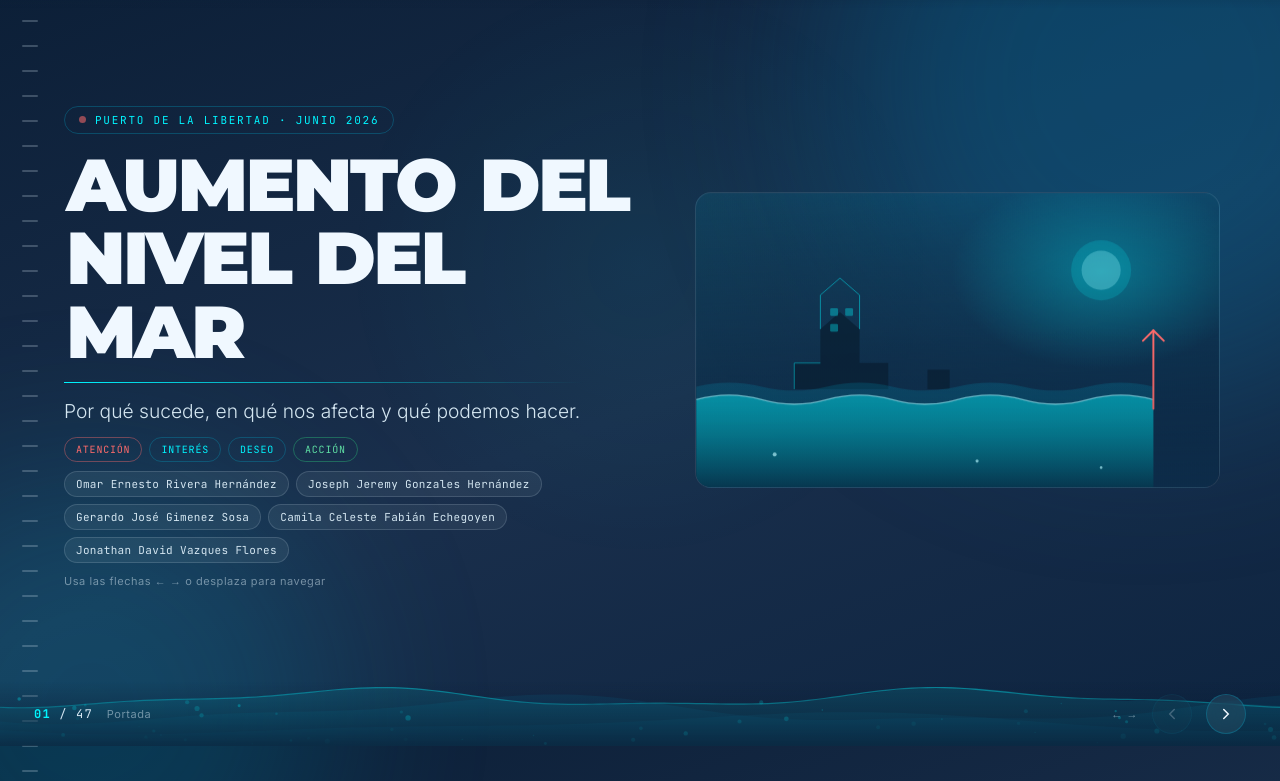
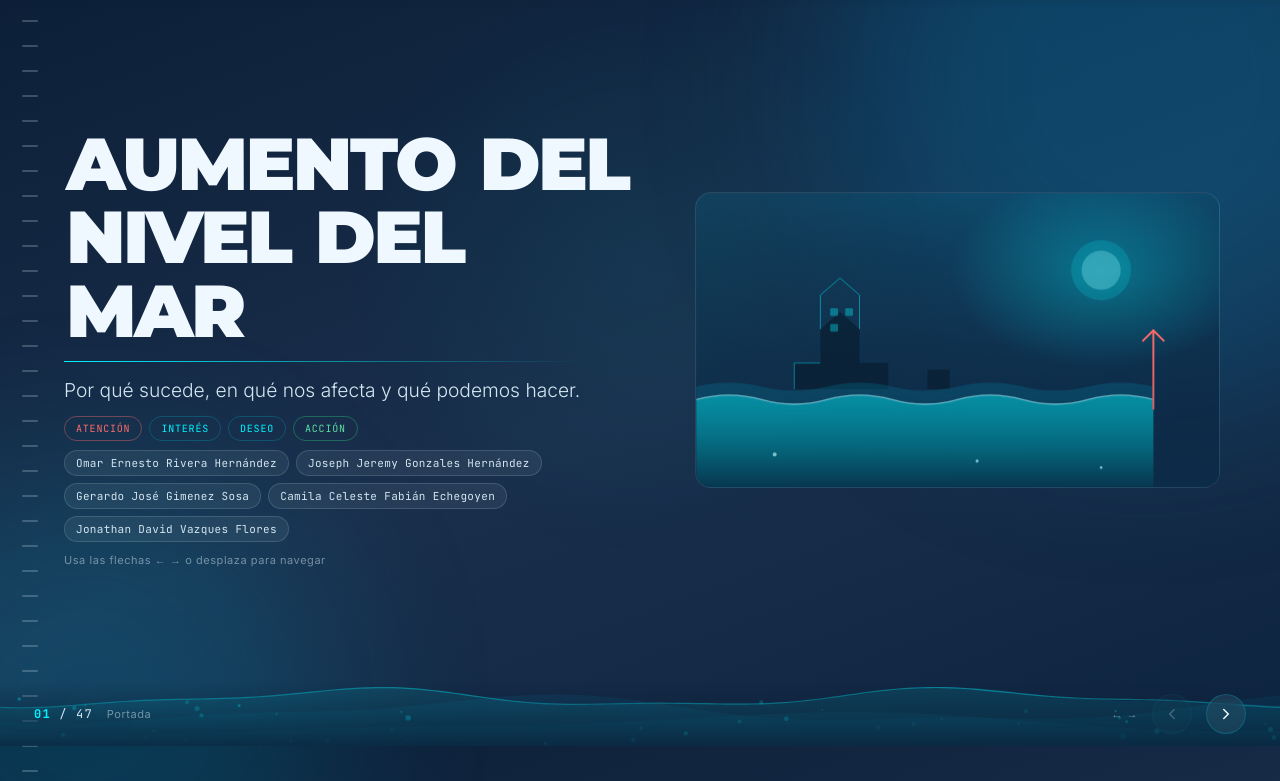
Before and after one commit to OERH-98/Simposio_Equipo_OERH, a plain HTML site: page index.html in a window 1280 px wide. Shown: the part 54-835 px from the top of the page. Drawn offline with nearby package versions, Linux system fonts and the light colour scheme; animation ran at ten frames a second.

Commit message:
Eliminacion de titulo innecesario

```diff
--- a/index.html
+++ b/index.html
@@ -221,7 +221,6 @@ p{line-height:1.55}
 .stat.xl{font-size:clamp(2.6rem,7vw,5rem)}
 
 /* portada */
-.hero-tag{display:inline-flex;align-items:center;gap:9px;border:1px solid var(--borde);border-radius:999px;padding:6px 14px;font-family:var(--dato);font-size:11px;letter-spacing:.16em;text-transform:uppercase;color:var(--cian);margin-bottom:14px}
 .pulse{width:7px;height:7px;border-radius:50%;background:var(--coral);animation:pulse 2s infinite}
 @keyframes pulse{0%,100%{opacity:1;box-shadow:0 0 0 0 rgba(255,107,107,.6)}50%{opacity:.55;box-shadow:0 0 0 8px rgba(255,107,107,0)}}
 .hero-rule{height:1px;background:linear-gradient(to right,var(--cian),rgba(0,245,255,0));margin:14px 0;max-width:520px;transform-origin:0 50%;transform:scaleX(0);transition:transform 1.1s var(--ease) .5s}
@@ -423,7 +422,6 @@ p{line-height:1.55}
     <div class="wrap">
       <div class="split wide">
         <div class="rv">
-          <span class="hero-tag"><span class="pulse"></span> Puerto de La Libertad · junio 2026</span>
           <h1>AUMENTO DEL<br>NIVEL DEL MAR</h1>
           <div class="hero-rule"></div>
           <p class="lead">Por qué sucede, en qué nos afecta y qué podemos hacer.</p>
```
